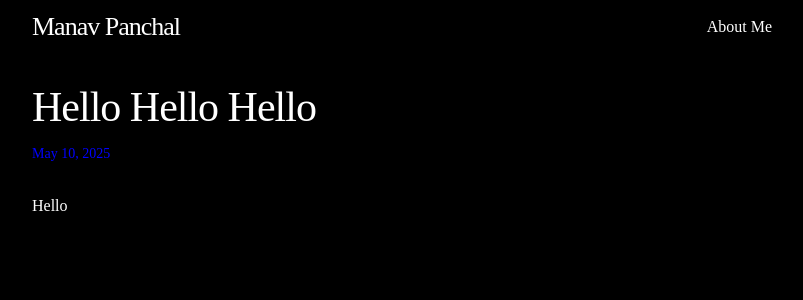
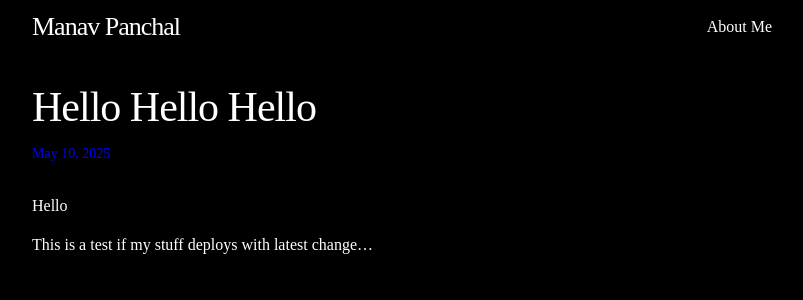
Before and after one commit to manav03panchal/manavmanav.xyz, a Jekyll site: the page built from _posts/2025-05-10-hello.md, in a window 1280 px wide. Shown: the top 300 px of the page, without its empty margins (238-1041 px from the left). Built offline with Jekyll 4.4.1, drawn with Linux system fonts in a browser that asks for light colours; some web fonts are replaced.

Commit message:
test run

```diff
--- a/_posts/2025-05-10-hello.md
+++ b/_posts/2025-05-10-hello.md
@@ -6,3 +6,5 @@ categories: general
 ---
 
 Hello
+
+This is a test if my stuff deploys with latest change...
```
Also changed, not shown: .github/workflows/deploy.yaml (added).
